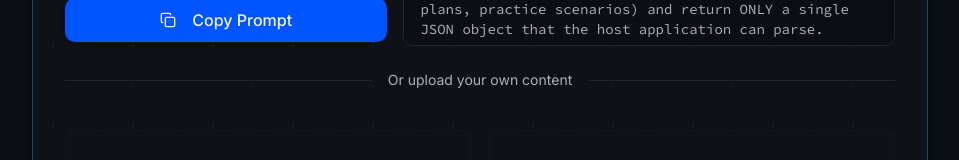
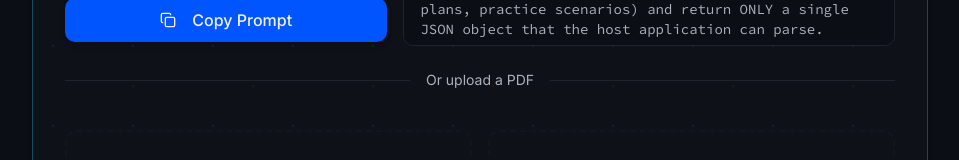
Before and after one commit to adhamqabban37/XAiLearn, a Next.js app: page / in a window 1280 px wide. Shown: the part 922-1082 px from the top of the page, without its empty margins (160-1119 px from the left). Built offline with nearby package versions, Linux system fonts and the light colour scheme; no server answers.

Commit message:
fix: update upload helper text for clarity

```diff
--- a/src/components/home/content-form.tsx
+++ b/src/components/home/content-form.tsx
@@ -399,7 +399,7 @@ export function ContentForm({
               </div>
 
               <div className="relative flex items-center text-muted-foreground text-xs sm:text-sm before:h-px before:flex-1 before:bg-border after:h-px after:flex-1 after:bg-border before:mr-3 sm:before:mr-4 after:ml-3 sm:after:ml-4">
-                Or upload your own content
+                Or upload a PDF
               </div>
             </>
           )}
```
